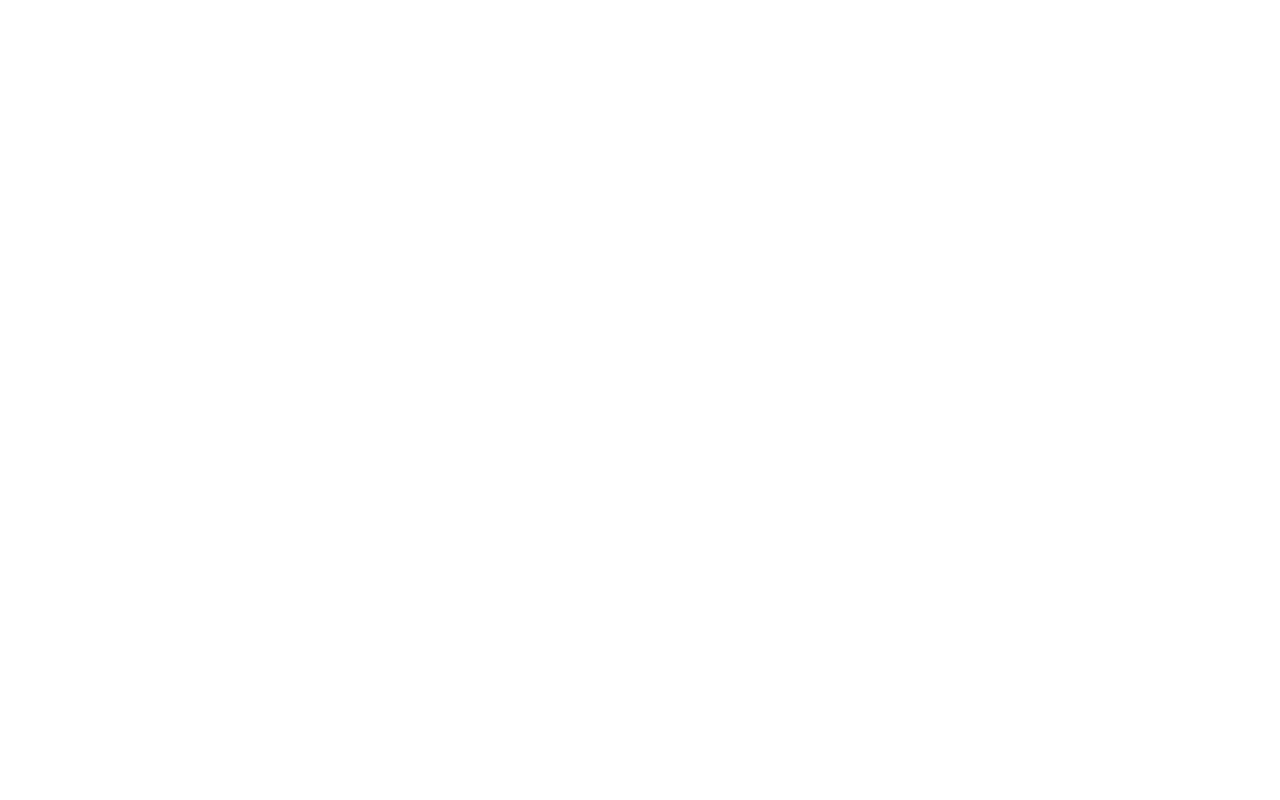
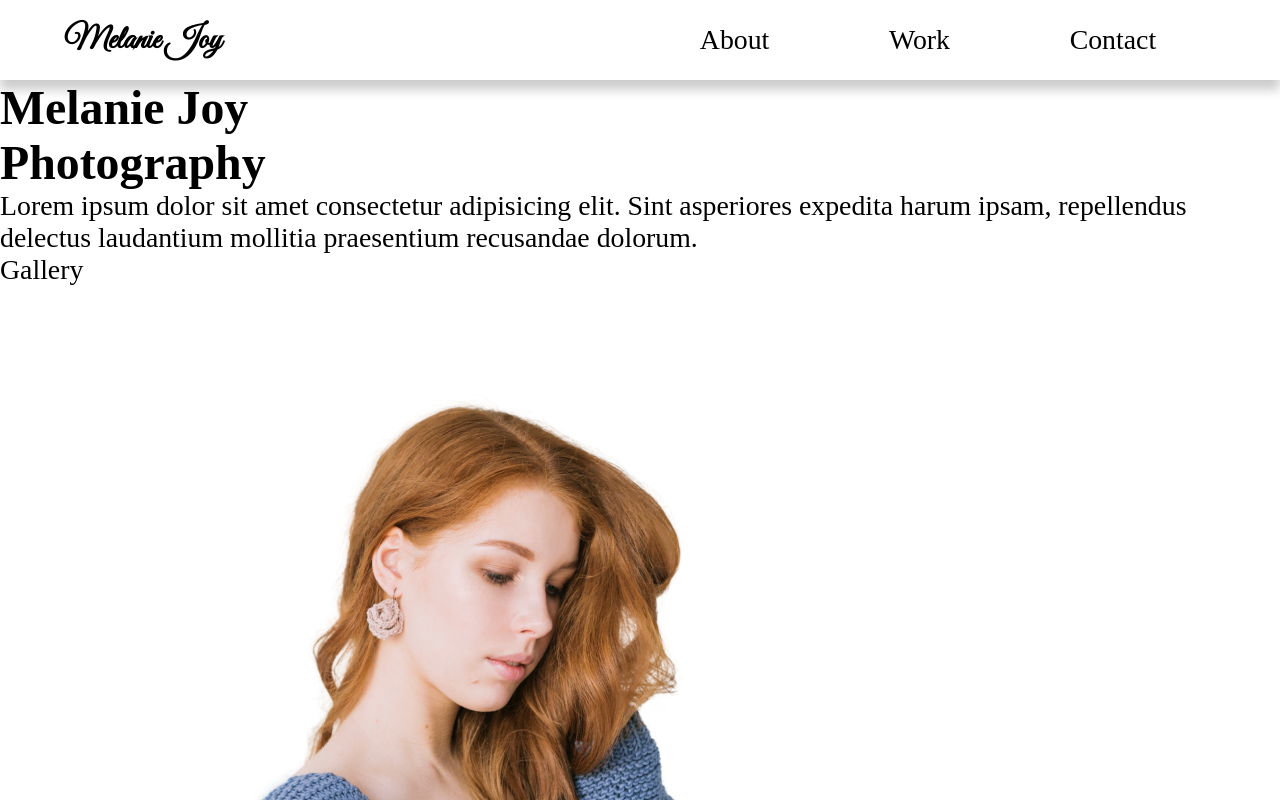
Before and after one commit to ColinJhEdwards/photographer-portfolio, a plain HTML site: page index.html in a window 1280 px wide. Shown: the top 800 px of the page. Drawn offline with Linux system fonts and the light colour scheme; a web font is replaced by a local one.

Commit message:
set up basic nav bar

```diff
--- a/index.html
+++ b/index.html
@@ -11,11 +11,45 @@
     <link rel="preconnect" href="https://fonts.googleapis.com" />
     <link rel="preconnect" href="https://fonts.gstatic.com" crossorigin />
     <link
-      href="https://fonts.googleapis.com/css2?family=Frank+Ruhl+Libre&family=Great+Vibes&family=Pattaya&family=Poppins&display=swap"
+      href="https://fonts.googleapis.com/css2?family=Frank+Ruhl+Libre&family=Great+Vibes&display=swap"
       rel="stylesheet"
     />
     <link rel="stylesheet" href="style.css" />
-    <title>Mikanie Tayis || Photographer</title>
+    <title>Melanie Joy || Photographer</title>
   </head>
-  <body></body>
+  <body>
+    <header class="main-header">
+      <nav>
+        <h1 id="logo">Melanie Joy</h1>
+        <ul class="nav-links">
+          <li><a href="about">About</a></li>
+          <li><a href="work">Work</a></li>
+          <li><a href="contact">Contact</a></li>
+        </ul>
+      </nav>
+    </header>
+    <main>
+      <section class="hero">
+        <div class="hero-introduction">
+          <h2>
+            Melanie Joy <br />
+            Photography
+          </h2>
+          <p>
+            Lorem ipsum dolor sit amet consectetur adipisicing elit. Sint
+            asperiores expedita harum ipsam, repellendus delectus laudantium
+            mollitia praesentium recusandae dolorum.
+          </p>
+          <a href="#gallery">Gallery</a>
+        </div>
+        <div class="hero-images">
+          <img
+            class="hero-melanie"
+            src="./images/elena-joy.png"
+            alt="picture of Melanie Joy"
+          />
+        </div>
+      </section>
+    </main>
+  </body>
 </html>
--- a/style.css
+++ b/style.css
@@ -41,7 +41,8 @@ li,
 button,
 label,
 input,
-p {
+p,
+a {
   font-size: var(--text);
 }
 
@@ -51,6 +52,7 @@ ul {
 
 a {
   text-decoration: none;
+  color: black;
 }
 
 .flex {
@@ -59,3 +61,35 @@ a {
   justify-content: center;
   align-items: center;
 }
+
+body {
+  font-family: "Frank Ruhl Libre", serif;
+}
+
+h1 {
+  font-family: "Great Vibes", cursive;
+}
+
+/* Nav section */
+
+.main-header {
+  box-shadow: 0px 10px 10px rgba(0, 0, 0, 0.2);
+}
+
+nav {
+  width: 90%;
+  margin: auto;
+  display: flex;
+  align-items: center;
+  min-height: 10vh;
+}
+
+#logo {
+  flex: 1 1 20rem;
+}
+
+.nav-links {
+  display: flex;
+  justify-content: space-around;
+  flex: 1 1 20rem;
+}
```
